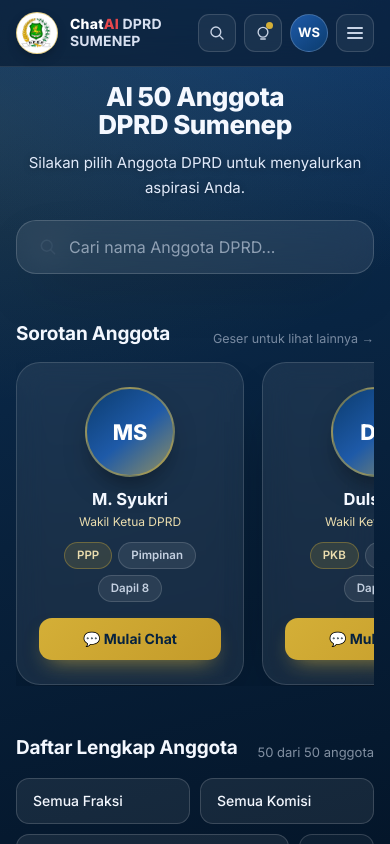
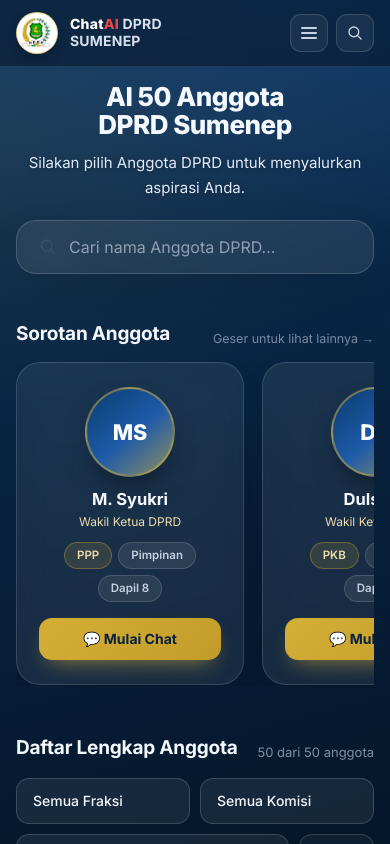
Before and after one commit to hamrasidi7-rgb/AI-50-Anggota-DPRD-Sumenep, a Next.js app: page / in a window 390 px wide. Built offline with nearby package versions, Linux system fonts and the light colour scheme.

Commit message:
Header mobile: remove notif & WS, search to far right, text flex-1 centered

```diff
--- a/components/HomeView.tsx
+++ b/components/HomeView.tsx
@@ -254,16 +254,16 @@
         className="sticky top-0 z-30 backdrop-blur-[18px]"
         style={{ background: 'rgba(7,24,44,0.62)', borderBottom: '1px solid rgba(255,255,255,0.10)' }}
       >
-        <div className="max-w-content mx-auto px-4 md:px-8 lg:px-12 py-3 flex items-center justify-between gap-4">
+        <div className="max-w-content mx-auto px-4 md:px-8 lg:px-12 py-3 flex items-center gap-3">
           {/* Logo + logotype */}
-          <div className="flex items-center gap-3 min-w-0">
+          <div className="flex items-center gap-3 flex-1 min-w-0">
             <div
               className="w-[42px] h-[42px] flex-shrink-0 rounded-full bg-white flex items-center justify-center overflow-hidden"
               style={{ border: `1.5px solid ${A_STRONG}`, boxShadow: '0 5px 14px -5px rgba(0,0,0,0.45)' }}
             >
               <Image src="/logo.jpeg" alt="Logo DPRD" width={36} height={36} className="object-contain" />
             </div>
-            {/* Desktop: satu baris | Mobile: dua baris rata kiri */}
+            {/* Desktop: satu baris | Mobile: dua baris */}
             <div className="font-extrabold tracking-[0.2px] leading-[1.2]">
               <div className="text-[14px] md:text-[17px]">
                 <span className="text-white">Chat</span>
@@ -279,23 +279,15 @@
 
           {/* Nav icons */}
           <nav className="flex items-center gap-2 flex-shrink-0">
-            <IconBtn title="Cari">
-              <svg width="18" height="18" viewBox="0 0 24 24" fill="none"><circle cx="10.5" cy="10.5" r="6.5" stroke="rgba(231,240,255,.85)" strokeWidth="1.8"/><line x1="15.5" y1="15.5" x2="20" y2="20" stroke="rgba(231,240,255,.85)" strokeWidth="1.8" strokeLinecap="round"/></svg>
-            </IconBtn>
-            <IconBtn title="Notifikasi" badge>
-              <svg width="18" height="18" viewBox="0 0 24 24" fill="none"><circle cx="12" cy="11" r="6.5" stroke="rgba(231,240,255,.85)" strokeWidth="1.8"/><line x1="9" y1="20" x2="15" y2="20" stroke="rgba(231,240,255,.85)" strokeWidth="1.8" strokeLinecap="round"/></svg>
-            </IconBtn>
-            <button
-              title="Profil"
-              className="w-[38px] h-[38px] rounded-full flex items-center justify-center text-white font-bold text-[13px] cursor-pointer border border-white/20"
-              style={{ background: 'linear-gradient(140deg,#1E5AA8,#0B3C6F)' }}
-            >WS</button>
             <IconBtn title="Menu">
               <div className="flex flex-col gap-[3.5px] items-center">
                 {[0,1,2].map(i => (
                   <span key={i} className="block w-4 h-[1.8px] rounded-sm" style={{ background: 'rgba(231,240,255,0.85)' }} />
                 ))}
               </div>
+            </IconBtn>
+            <IconBtn title="Cari">
+              <svg width="18" height="18" viewBox="0 0 24 24" fill="none"><circle cx="10.5" cy="10.5" r="6.5" stroke="rgba(231,240,255,.85)" strokeWidth="1.8"/><line x1="15.5" y1="15.5" x2="20" y2="20" stroke="rgba(231,240,255,.85)" strokeWidth="1.8" strokeLinecap="round"/></svg>
             </IconBtn>
           </nav>
         </div>
```
